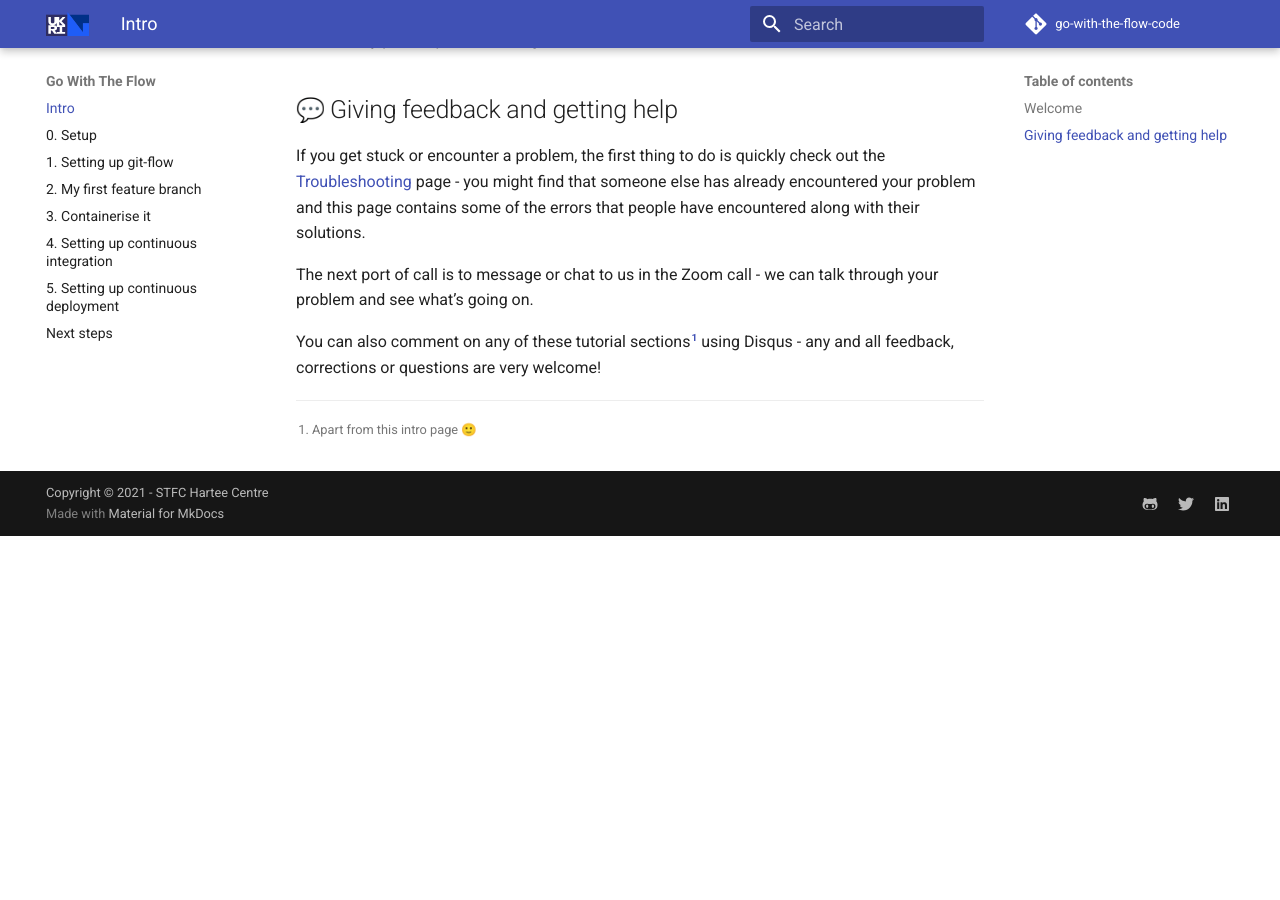
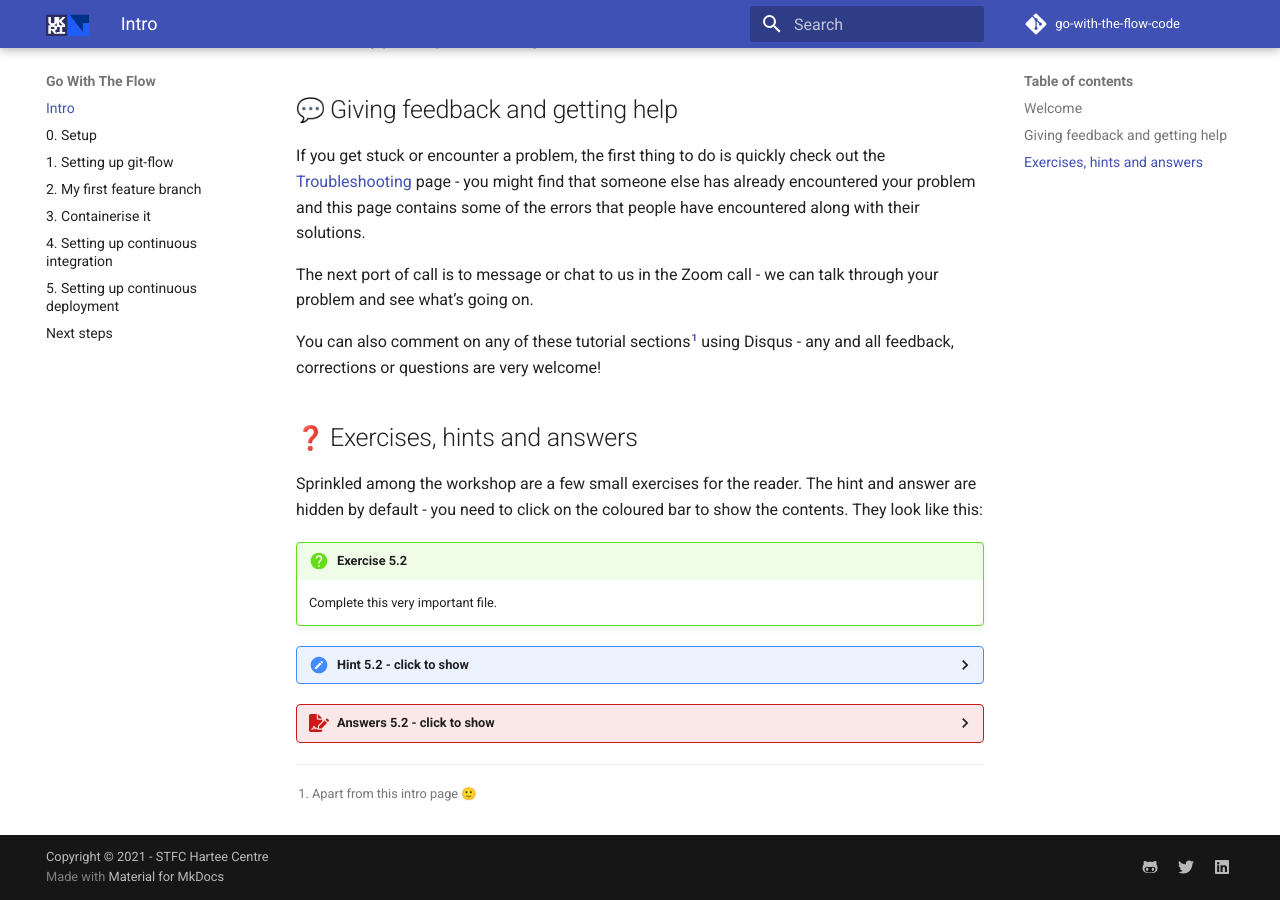
Before and after one commit to stfc/docker-and-gh-actions-for-ml, an MkDocs documentation site: the page built from docs/index.md, in a window 1280 px wide and 900 px high, scrolled down 961 px. Built offline with MkDocs 1.6.1 and Material for MkDocs 9.7.7, drawn with Linux system fonts in a browser that asks for light colours; emoji names are drawn with the system emoji font; comment, search, counter and statistics services are not loaded; before the commit the page ends 1497 px from its top, so only the background shows below that.

Commit message:
Fix typo in GitLab CI, add

```diff
--- a/docs/index.md
+++ b/docs/index.md
@@ -31,3 +31,16 @@ The next port of call is to message or chat to us in the Zoom call - we can talk
 You can also comment on any of these tutorial sections[^disqus] using Disqus - any and all feedback, corrections or questions are very welcome!
 
 [^disqus]: Apart from this intro page :slightly_smiling_face:
+
+## :question: Exercises, hints and answers
+
+Sprinkled among the workshop are a few small exercises for the reader. The hint and answer are hidden by default - you need to click on the coloured bar to show the contents. They look like this:
+
+!!! question "Exercise 5.2"
+    Complete this very important file.
+
+??? hint "Hint 5.2 - click to show"
+    This is a very important hint about how to complete the very important file.
+
+??? answers "Answers 5.2 - click to show"
+    Alright, here's the completed very important file.
```
Also changed, not shown: docs/1-setting-up-git-flow.md (+1 -1 lines), docs/3-containerise-it.md (+4 -4 lines), docs/5-continuous-deployment.md (+3 -3 lines), pyproject.toml (+5 -5 lines), 1 other file.
